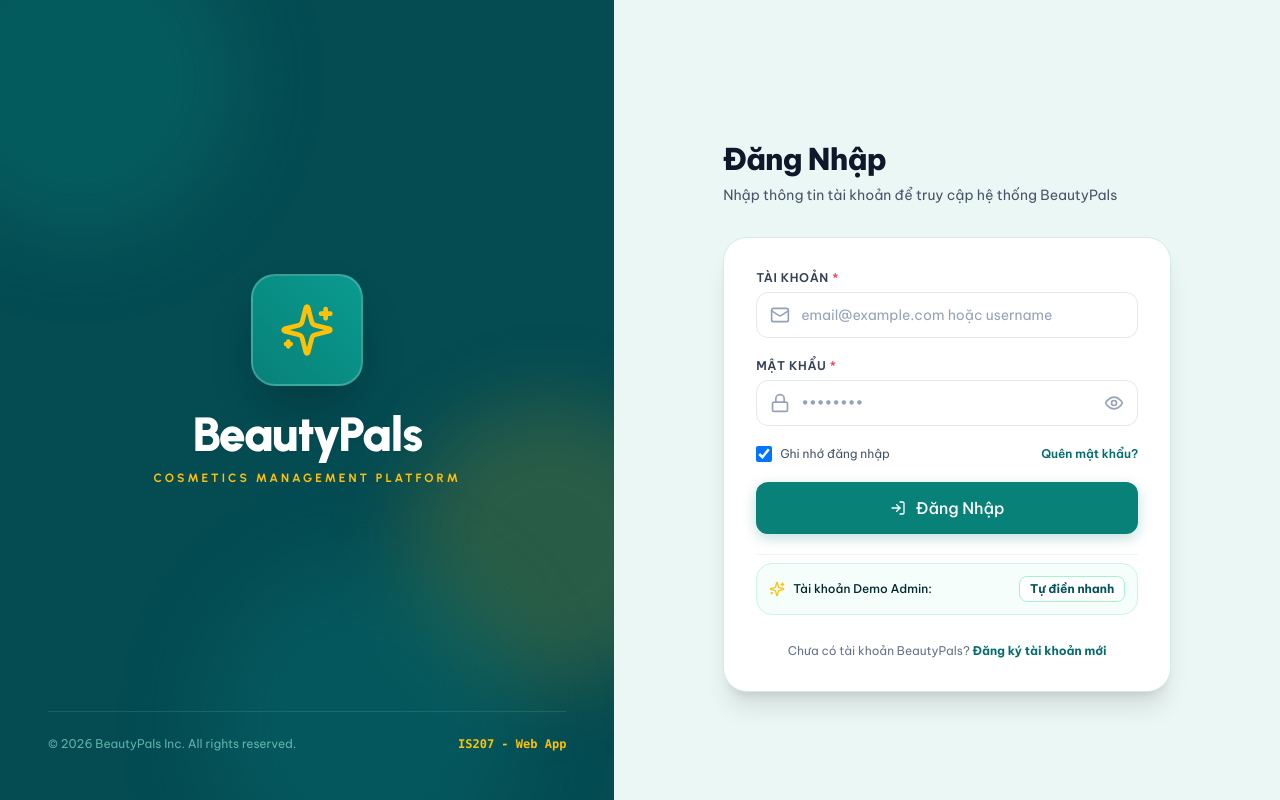
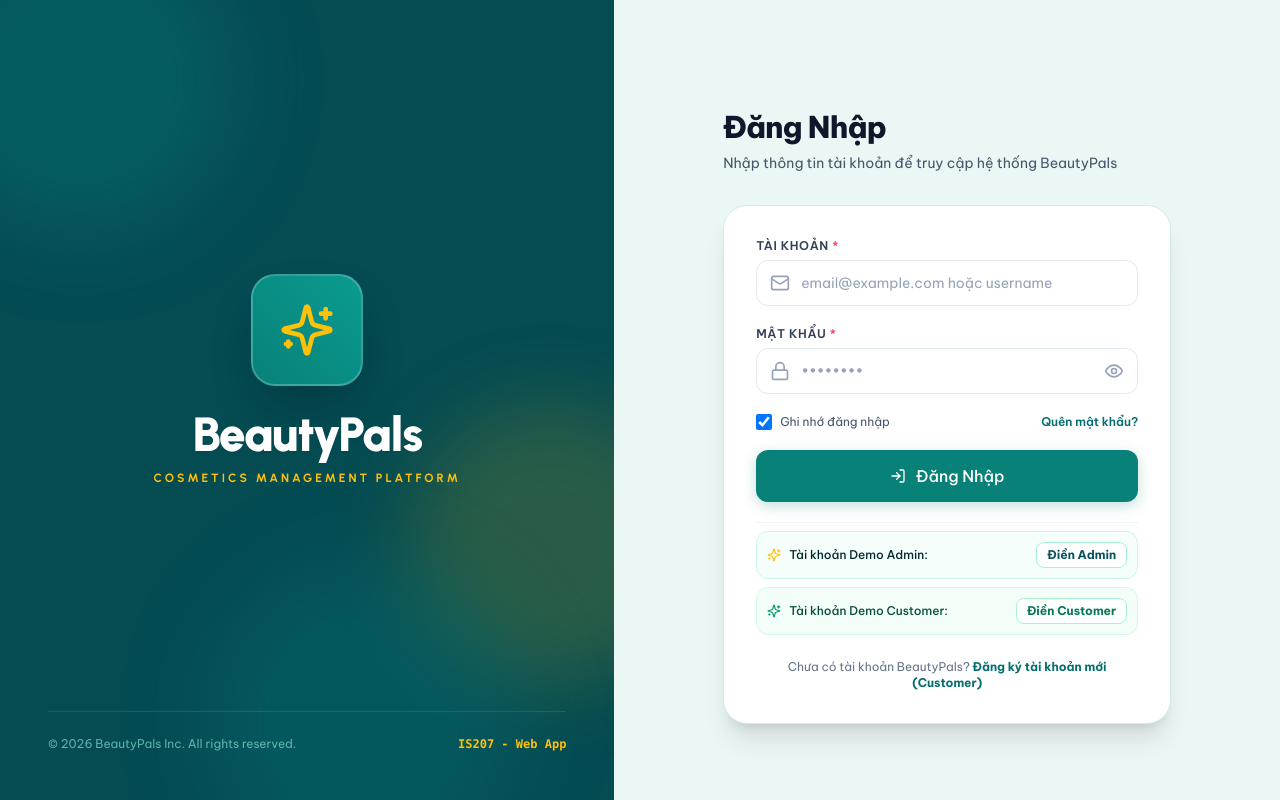
Before and after one commit to TraGiangNguyen/IS207.R11, a React (Vite) app in the folder frontend/: page /login in a window 1280 px wide. Built offline with nearby package versions, Linux system fonts and the light colour scheme.

Commit message:
feat(auth): add customer demo account and role-based views for admin vs customer

```diff
--- a/frontend/src/App.jsx
+++ b/frontend/src/App.jsx
@@ -17,6 +17,14 @@ import ProductDetailPage from "./pages/ProductDetailPage.jsx";
 import ProfilePage from "./pages/ProfilePage.jsx";
 import CartPage from "./pages/CartPage.jsx"; // Bổ sung trang Giỏ hàng
 
+import { useAuth } from "./context/AuthContext.jsx";
+
+// Component điều hướng mặc định theo Role
+function IndexRoute() {
+  const { user } = useAuth();
+  return <Navigate to={user?.role === "customer" ? "/products" : "/dashboard"} replace />;
+}
+
 export function App() {
   return (
     <Routes>
@@ -35,13 +43,22 @@ export function App() {
           </ProtectedRoute>
         }
       >
-        {/* Điều hướng mặc định khi vào route gốc "/" */}
-        <Route index element={<Navigate to="/dashboard" replace />} />
-        <Route path="dashboard" element={<Dashboard />} />
+        {/* Điều hướng mặc định: Customer vào /products, Admin vào /dashboard */}
+        <Route index element={<IndexRoute />} />
+
+        {/* Dashboard chỉ dành cho Admin và Staff */}
+        <Route
+          path="dashboard"
+          element={
+            <ProtectedRoute allowedRoles={["admin", "staff"]}>
+              <Dashboard />
+            </ProtectedRoute>
+          }
+        />
+
         <Route path="products" element={<ProductCatalogPage />} />
         <Route path="products/:id" element={<ProductDetailPage />} />
-        <Route path="cart" element={<CartPage />} />{" "}
-        {/* Bổ sung route Giỏ hàng */}
+        <Route path="cart" element={<CartPage />} />
         <Route path="profile" element={<ProfilePage />} />
       </Route>
 
--- a/frontend/src/components/Sidebar/Sidebar.jsx
+++ b/frontend/src/components/Sidebar/Sidebar.jsx
@@ -4,6 +4,7 @@ import {
   LayoutDashboard,
   Package,
   User,
+  ShoppingCart,
   ChevronLeft,
   ChevronRight,
   X,
@@ -16,7 +17,8 @@ export default function Sidebar({ isMobileOpen = false, onCloseMobile }) {
   const { user } = useAuth();
   const navigate = useNavigate();
 
-  const displayName = user?.fullName || user?.username || "nguyễn thanh";
+  const isCustomer = user?.role === "customer";
+  const displayName = user?.fullName || user?.username || (isCustomer ? "Khách Hàng" : "Quản trị viên");
   const initialChar = displayName.charAt(0).toUpperCase();
 
   const handleNavClick = () => {
@@ -80,6 +82,8 @@ export default function Sidebar({ isMobileOpen = false, onCloseMobile }) {
 
       {/* Menu Điều hướng */}
       <nav className="flex-1 px-4 py-4 space-y-2 overflow-y-auto">
+        {/* Chỉ Admin/Staff mới thấy Dashboard */}
+        {!isCustomer && (
           <NavLink
             to="/dashboard"
             onClick={handleNavClick}
@@ -97,6 +101,7 @@ export default function Sidebar({ isMobileOpen = false, onCloseMobile }) {
             <LayoutDashboard size={20} className="flex-shrink-0" />
             <span className={isCollapsed ? "md:hidden" : ""}>Dashboard</span>
           </NavLink>
+        )}
 
         <NavLink
           to="/products"
@@ -110,11 +115,34 @@ export default function Sidebar({ isMobileOpen = false, onCloseMobile }) {
                 : "text-gray-500 hover:bg-gray-50 hover:text-gray-900"
             }`
           }
-          title="Products"
+          title={isCustomer ? "Cửa hàng sản phẩm" : "Quản lý sản phẩm"}
         >
           <Package size={20} className="flex-shrink-0" />
-          <span className={isCollapsed ? "md:hidden" : ""}>Products</span>
+          <span className={isCollapsed ? "md:hidden" : ""}>
+            {isCustomer ? "Cửa hàng" : "Products"}
+          </span>
         </NavLink>
+
+        {/* Khách hàng có lối tắt Giỏ hàng ngay trên Menu */}
+        {isCustomer && (
+          <NavLink
+            to="/cart"
+            onClick={handleNavClick}
+            className={({ isActive }) =>
+              `flex items-center gap-3 py-3 rounded-lg transition-colors text-sm font-medium ${
+                isCollapsed ? "md:justify-center md:px-0 px-4" : "px-4"
+              } ${
+                isActive
+                  ? "text-[#008B8B] bg-[#caf8e4]"
+                  : "text-gray-500 hover:bg-gray-50 hover:text-gray-900"
+              }`
+            }
+            title="Giỏ hàng"
+          >
+            <ShoppingCart size={20} className="flex-shrink-0" />
+            <span className={isCollapsed ? "md:hidden" : ""}>Giỏ hàng</span>
+          </NavLink>
+        )}
 
         <NavLink
           to="/profile"
@@ -128,7 +156,7 @@ export default function Sidebar({ isMobileOpen = false, onCloseMobile }) {
                 : "text-gray-500 hover:bg-gray-50 hover:text-gray-900"
             }`
           }
-          title="Profile"
+          title="Hồ sơ cá nhân"
         >
           <User size={20} className="flex-shrink-0" />
           <span className={isCollapsed ? "md:hidden" : ""}>Profile</span>
--- a/frontend/src/components/common/Header.jsx
+++ b/frontend/src/components/common/Header.jsx
@@ -8,12 +8,14 @@ import {
   Bell,
 } from "lucide-react";
 import { useNavigate } from "react-router-dom";
+import { useAuth } from "../../context/AuthContext.jsx";
 
 export default function Header({ onToggleMobileMenu }) {
   const [cartCount, setCartCount] = useState(0);
   const [isProfileOpen, setIsProfileOpen] = useState(false);
   const dropdownRef = useRef(null);
   const navigate = useNavigate();
+  const { user, logout } = useAuth();
 
   const updateCartCount = () => {
     const cart = JSON.parse(localStorage.getItem("cart")) || [];
@@ -39,6 +41,7 @@ export default function Header({ onToggleMobileMenu }) {
 
   const handleLogout = () => {
     setIsProfileOpen(false);
+    logout();
     navigate("/login");
   };
 
@@ -88,16 +91,19 @@ export default function Header({ onToggleMobileMenu }) {
             className="flex items-center gap-3 p-1.5 pr-2 rounded-full hover:bg-gray-50 border border-transparent hover:border-gray-100 transition-all focus:outline-none"
           >
             <img
-              src="https://ui-avatars.com/api/?name=Admin&background=008B8B&color=fff&rounded=true&bold=true"
+              src={
+                user?.avatarUrl ||
+                `https://ui-avatars.com/api/?name=${encodeURIComponent(user?.fullName || "User")}&background=008B8B&color=fff&rounded=true&bold=true`
+              }
               alt="Avatar"
-              className="w-9 h-9 rounded-full object-cover shadow-sm"
+              className="w-9 h-9 rounded-full object-cover shadow-sm border border-teal-100"
             />
             <div className="hidden md:flex flex-col items-start">
               <span className="text-sm font-bold text-gray-800 leading-none mb-1">
-                Quản trị viên
+                {user?.fullName || (user?.role === "customer" ? "Khách hàng" : "Quản trị viên")}
               </span>
               <span className="text-[11px] text-gray-500 leading-none">
-                admin@sellzy.com
+                {user?.role === "customer" ? "Tài khoản Khách hàng" : user?.email || "admin@beautypals.com"}
               </span>
             </div>
             <ChevronDown
@@ -109,8 +115,10 @@ export default function Header({ onToggleMobileMenu }) {
           {isProfileOpen && (
             <div className="absolute right-0 mt-3 w-56 bg-white rounded-xl shadow-lg border border-gray-100 py-2 z-50 origin-top-right animate-in fade-in slide-in-from-top-2 duration-200">
               <div className="px-4 py-3 border-b border-gray-50 md:hidden">
-                <p className="text-sm font-bold text-gray-800">Quản trị viên</p>
-                <p className="text-xs text-gray-500 mt-0.5">admin@sellzy.com</p>
+                <p className="text-sm font-bold text-gray-800">
+                  {user?.fullName || (user?.role === "customer" ? "Khách hàng" : "Quản trị viên")}
+                </p>
+                <p className="text-xs text-gray-500 mt-0.5">{user?.email || "customer@beautypals.com"}</p>
               </div>
 
               <div className="py-1">
--- a/frontend/src/components/common/ProtectedRoute.jsx
+++ b/frontend/src/components/common/ProtectedRoute.jsx
@@ -3,8 +3,8 @@ import { Navigate, useLocation } from 'react-router-dom';
 import { useAuth } from '../../context/AuthContext.jsx';
 import { Loader2 } from 'lucide-react';
 
-export const ProtectedRoute = ({ children }) => {
-  const { isAuthenticated, isLoading } = useAuth();
+export const ProtectedRoute = ({ children, allowedRoles }) => {
+  const { isAuthenticated, isLoading, user } = useAuth();
   const location = useLocation();
 
   if (isLoading) {
@@ -22,6 +22,10 @@ export const ProtectedRoute = ({ children }) => {
     return <Navigate to="/login" state={{ from: location }} replace />;
   }
 
+  if (allowedRoles && allowedRoles.length > 0 && !allowedRoles.includes(user?.role)) {
+    return <Navigate to="/products" replace />;
+  }
+
   return children;
 };
 
--- a/frontend/src/modules/auth/LoginPage.jsx
+++ b/frontend/src/modules/auth/LoginPage.jsx
@@ -58,8 +58,11 @@ export const LoginPage = () => {
     setErrorMessage('');
 
     try {
-      await login(formData.account, formData.password);
-      navigate(fromPath, { replace: true });
+      const res = await login(formData.account, formData.password);
+      const user = res?.data?.user;
+      const defaultRedirect = user?.role === 'customer' ? '/products' : '/dashboard';
+      const target = location.state?.from?.pathname || defaultRedirect;
+      navigate(target, { replace: true });
     } catch (err) {
       setErrorMessage(err.message || 'Đăng nhập không thành công. Vui lòng kiểm tra lại thông tin.');
     } finally {
@@ -67,11 +70,21 @@ export const LoginPage = () => {
     }
   };
 
-  // Quick Demo fill for test convenience
-  const fillDemoAccount = () => {
+  // Quick Demo fills for test convenience
+  const fillAdminAccount = () => {
     setFormData({
       account: 'admin@beautypals.com',
       password: 'Admin@123',
+      rememberMe: true,
+    });
+    setErrors({});
+    setErrorMessage('');
+  };
+
+  const fillCustomerAccount = () => {
+    setFormData({
+      account: 'customer@beautypals.com',
+      password: 'Customer@123',
       rememberMe: true,
     });
     setErrors({});
@@ -148,29 +161,43 @@ export const LoginPage = () => {
         </Button>
 
         {/* Demo Quick Fill Box in Teal & Gold */}
-        <div className="pt-2 border-t border-slate-100">
-          <div className="p-3 bg-beauty-50/60 rounded-2xl border border-beauty-100 flex items-center justify-between">
+        <div className="pt-2 border-t border-slate-100 space-y-2">
+          <div className="p-2.5 bg-beauty-50/60 rounded-xl border border-beauty-100 flex items-center justify-between">
             <div className="flex items-center gap-2 text-xs text-beauty-900 font-medium">
-              <Sparkles className="w-4 h-4 text-gold-500" />
+              <Sparkles className="w-3.5 h-3.5 text-gold-500" />
               <span>Tài khoản Demo Admin:</span>
             </div>
             <button
               type="button"
-              onClick={fillDemoAccount}
+              onClick={fillAdminAccount}
               className="text-xs font-bold text-beauty-700 hover:text-beauty-900 bg-white px-2.5 py-1 rounded-lg border border-beauty-200 shadow-xs transition-all cursor-pointer"
             >
-              Tự điền nhanh
+              Điền Admin
+            </button>
+          </div>
+
+          <div className="p-2.5 bg-emerald-50/60 rounded-xl border border-emerald-100 flex items-center justify-between">
+            <div className="flex items-center gap-2 text-xs text-emerald-900 font-medium">
+              <Sparkles className="w-3.5 h-3.5 text-emerald-600" />
+              <span>Tài khoản Demo Customer:</span>
+            </div>
+            <button
+              type="button"
+              onClick={fillCustomerAccount}
+              className="text-xs font-bold text-emerald-700 hover:text-emerald-900 bg-white px-2.5 py-1 rounded-lg border border-emerald-200 shadow-xs transition-all cursor-pointer"
+            >
+              Điền Customer
             </button>
           </div>
         </div>
 
-        <p className="text-center text-xs text-slate-500 pt-2">
+        <p className="text-center text-xs text-slate-500 pt-1">
           Chưa có tài khoản BeautyPals?{' '}
           <Link
             to="/register"
             className="font-bold text-beauty-600 hover:text-beauty-700 transition-colors"
           >
-            Đăng ký tài khoản mới
+            Đăng ký tài khoản mới (Customer)
           </Link>
         </p>
       </form>
```
Also changed, not shown: 1 other file (tests, documents, lock files or other folders). Lines whose indentation alone changed are shown as unchanged.
